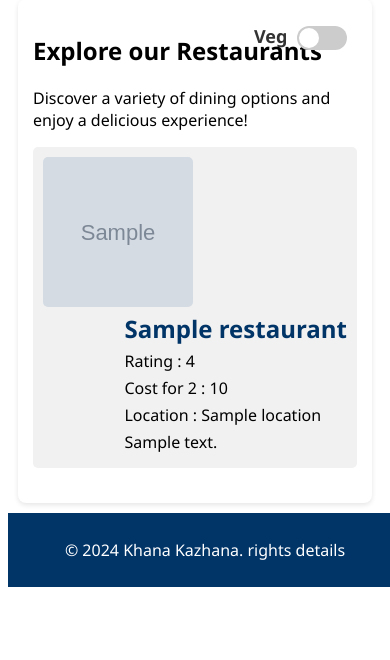
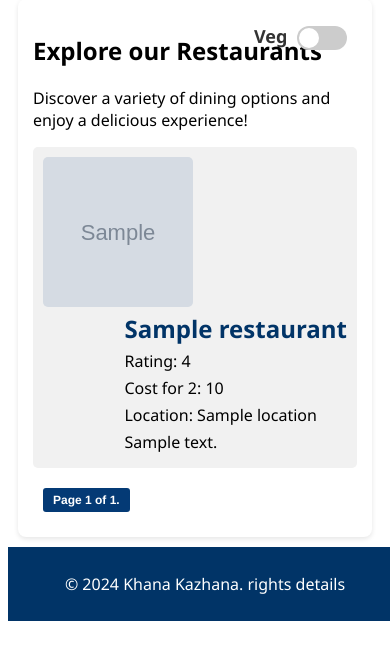
Before and after one commit to syed-tp/RestaurantApp, a Django app: template templates/restaurants/list.html in a window 390 px wide. Shown: the part 119-779 px from the top of the page. Run offline with Django 3.2, Linux system fonts and the light colour scheme; the template is opened without the code that fills it: most values are stand-ins (such as "Sample title", 1, 10 or a date in 2020); grey boxes marked "Sample" are stand-in pictures; some web fonts are replaced.

Commit message:
Add test and Pagination to the List view

```diff
--- a/static/css/base.css
+++ b/static/css/base.css
@@ -230,3 +230,66 @@ input:checked + .slider:before {
     margin-right: 5px;
     font-weight: bold;
 }
+
+
+.pagination {
+    display: flex;
+    justify-content: center;
+    align-items: center;
+    margin: 10px 0;
+    font-family: 'Helvetica Neue', Arial, sans-serif;
+    font-size: 12px; /* Smaller font size */
+}
+
+.step-links {
+    display: flex;
+    align-items: center;
+}
+
+.current {
+    margin: 0 10px;
+    font-weight: bold;
+    color: #fff;
+    background-color: #043a75;
+    padding: 5px 10px; /* Smaller padding */
+    border-radius: 3px; /* Smaller rounded corners */
+}
+
+.step-links a {
+    text-decoration: none;
+    color: #043a75;
+    padding: 5px 10px; /* Smaller padding */
+    border: 1px solid #043a75; /* Thinner border */
+    border-radius: 3px;
+    margin: 0 3px; /* Smaller margin between links */
+    transition: background-color 0.3s, color 0.3s, transform 0.2s;
+}
+
+.step-links a:hover {
+    background-color: #043a75;
+    color: #ffffff;
+    transform: translateY(-1px); /* Slightly less lift effect */
+}
+
+.step-links a.active {
+    background-color: #043a75;
+    color: #fff;
+    border-color: #043a75;
+}
+
+.step-links a:disabled {
+    color: #ccc;
+    border-color: #ccc;
+    cursor: not-allowed;
+}
+
+@media (max-width: 600px) {
+    .pagination {
+        flex-direction: column;
+        align-items: flex-start;
+    }
+
+    .step-links a {
+        margin-bottom: 5px; /* Smaller spacing between links */
+    }
+}
--- a/templates/restaurants/list.html
+++ b/templates/restaurants/list.html
@@ -22,29 +22,45 @@
 
 
 
+{% if restaurants %}
 {% for restaurant in restaurants %}
-            <div class=restaurant-list>
-            <a href= "{% url 'restaurant-detail' restaurant.id %}">
+    <div class="restaurant-list">
+        <a href="{% url 'restaurant-detail' restaurant.id %}">
             {% if restaurant.photos.first %}
-                    <img src ="{{ restaurant.photos.first.image.url }}" alt="{{ restaurant.title}} photo">
+                <img src="{{ restaurant.photos.first.image.url }}" alt="{{ restaurant.title }} photo">
             {% else %}
-                    <img src= "{% static 'img/default_restaurant.jpg' %}" alt="{{ restaurant.title }} photo">
+                <img src="{% static 'img/default_restaurant.jpg' %}" alt="{{ restaurant.title }} photo">
             {% endif %}
-
             <div class='res-attributes'>
-                    <h3> {{ restaurant.title }} </h3>
-                    <p> Rating : {{ restaurant.rating }} </p>
-                    <p> Cost for 2 : {{ restaurant.cost_for_two }} </p>
-                    <p> Location : {{ restaurant.location }}</p>
-                    <p> {{ restaurant.address }}</p>
+                <h3>{{ restaurant.title }}</h3>
+                <p>Rating: {{ restaurant.rating }}</p>
+                <p>Cost for 2: {{ restaurant.cost_for_two }}</p>
+                <p>Location: {{ restaurant.location }}</p>
+                <p>{{ restaurant.address }}</p>
             </div>
         </a>
     </div>
-        {% empty %}
+{% endfor %}
+{% else %}
 <h3>No restaurants available at the moment. Please check back later!</h3>
-        {% endfor %}
+{% endif %}
 
+<div class="pagination">
+    <span class="step-links">
+        {% if page_obj.has_previous %}
+            <a href="?page=1">&laquo; first</a>
+            <a href="?page={{ page_obj.previous_page_number }}">previous</a>
+        {% endif %}
 
+        <span class="current">
+            Page {{ page_obj.number }} of {{ page_obj.paginator.num_pages }}.
+        </span>
 
+        {% if page_obj.has_next %}
+            <a href="?page={{ page_obj.next_page_number }}">next</a>
+            <a href="?page={{ page_obj.paginator.num_pages }}">last &raquo;</a>
+        {% endif %}
+    </span>
+</div>
 
 {% endblock %}
```
Also changed, not shown: other parts of static/css/base.css (+21 -21 lines), restaurants/tests.py (+55 -1 lines), restaurants/views.py (+11 -1 lines), restaurants/migrations/0006_alter_restaurant_rating.py (added). Lines whose indentation alone changed are shown as unchanged.
